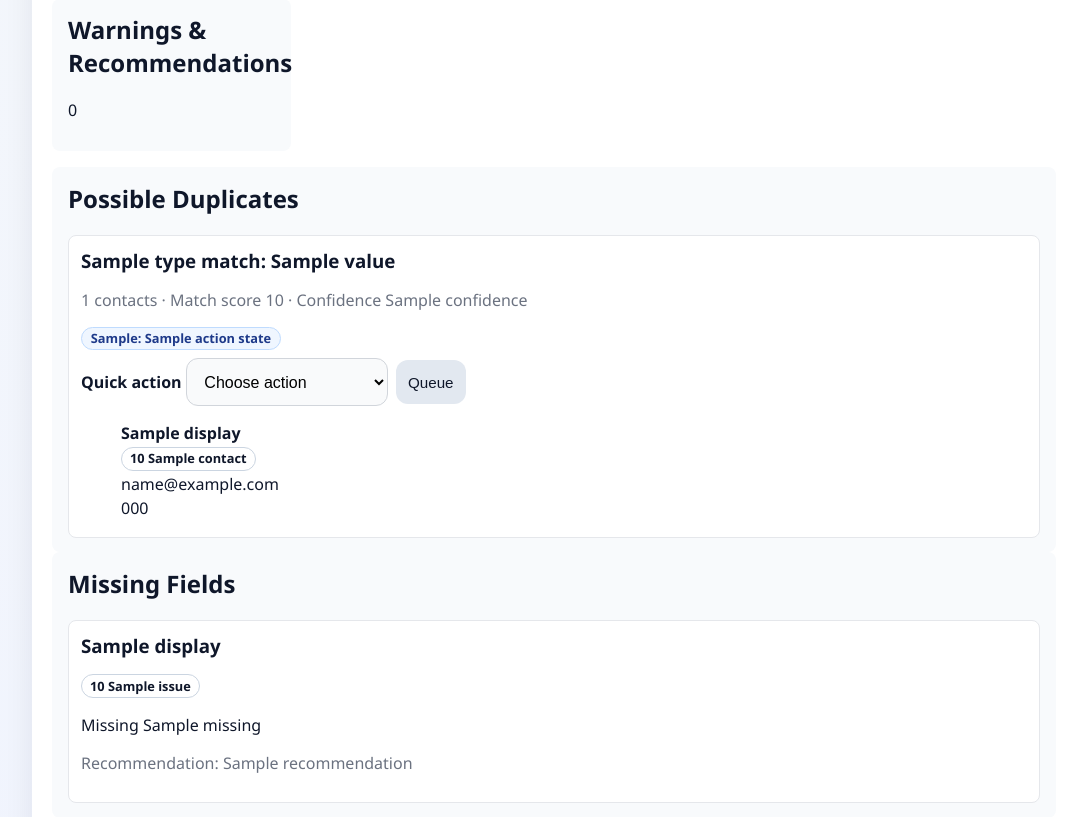
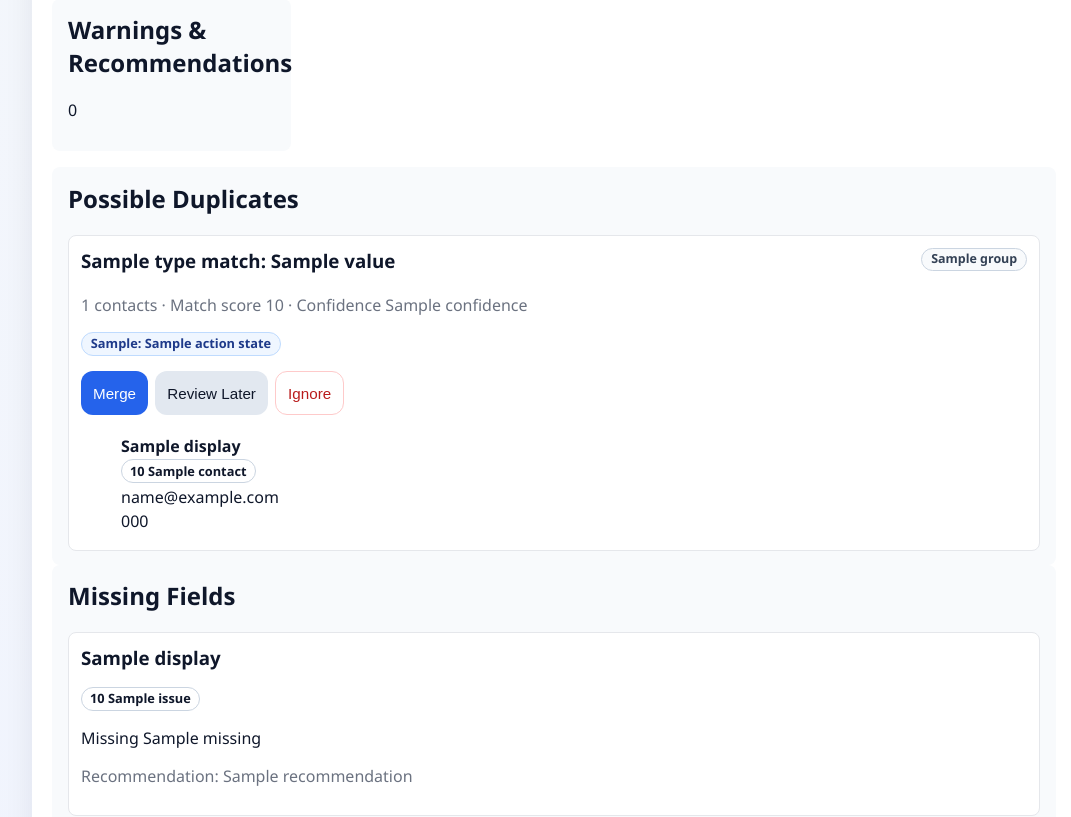
Before and after one commit to 7ooL/radicale-manager, a Python web app: template app/templates/contact_quality.html in a window 1280 px wide. Shown: the part 498-1315 px from the top of the page, without its empty margins (204-1275 px from the left). Run offline with Jinja, Linux system fonts and the light colour scheme; the template is opened without the code that fills it: most values are stand-ins (such as "Sample title", 1, 10 or a date in 2020).

Commit message:
Sprint: direct merge flow, persistent ignore filtering, and quality nav/tab updates

```diff
--- a/app/static/style.css
+++ b/app/static/style.css
@@ -1207,6 +1207,47 @@ textarea {
   background: white;
 }
 
+.quality-item-head {
+  display: flex;
+  justify-content: space-between;
+  gap: 0.6rem;
+  align-items: flex-start;
+}
+
+.queue-surface-badge {
+  display: inline-flex;
+  align-items: center;
+  width: fit-content;
+  padding: 0.2rem 0.55rem;
+  border-radius: 999px;
+  border: 1px solid #cbd5e1;
+  background: #f8fafc;
+  color: #334155;
+  font-size: 0.78rem;
+  font-weight: 800;
+  line-height: 1.2;
+}
+
+.quality-item.stage-new {
+  border-color: #dbe3ee;
+}
+
+.quality-item.stage-queued {
+  border-color: #93c5fd;
+  background: #f8fbff;
+}
+
+.quality-item.stage-in_review {
+  border-color: #fcd34d;
+  background: #fffbeb;
+}
+
+.quality-item.stage-resolved,
+.quality-item.stage-dismissed {
+  border-color: #86efac;
+  background: #f0fdf4;
+}
+
 .quality-item h3 {
   margin: 0 0 0.35rem;
 }
@@ -1227,6 +1268,23 @@ textarea {
 
 .quality-item .inline-action-form label {
   margin-bottom: 0;
+}
+
+.duplicate-action-row {
+  display: flex;
+  gap: 0.45rem;
+  flex-wrap: wrap;
+  margin: 0.45rem 0 0.2rem;
+}
+
+.ghost-danger {
+  border: 1px solid #fecaca;
+  background: #fff;
+  color: #b91c1c;
+}
+
+.ghost-danger:hover {
+  background: #fef2f2;
 }
 
 .queue-stage-row {
--- a/app/templates/contact_quality.html
+++ b/app/templates/contact_quality.html
@@ -40,8 +40,11 @@
       {% if report.duplicates %}
         <div class="quality-list">
           {% for group in report.duplicates %}
-            <article class="quality-item">
+            <article class="quality-item stage-{{ group.surface_stage_key }}">
+              <div class="quality-item-head">
                 <h3>{{ group.type }} match: {{ group.value }}</h3>
+                <span class="queue-surface-badge">{{ group.surface_stage_label }}</span>
+              </div>
               <p class="muted">{{ group.count }} contacts · Match score {{ group.match_score }} · Confidence {{ group.confidence }}</p>
               {% if group.queue_state_by_action %}
                 <div class="queue-stage-row">
@@ -53,7 +56,8 @@
                   {% endfor %}
                 </div>
               {% endif %}
-              <form method="post" action="{{ url_for('quality_duplicate_action') }}" class="inline-action-form">
+              <div class="duplicate-action-row">
+                <form method="post" action="{{ url_for('quality_duplicate_merge') }}" class="inline-action-form">
                   <input type="hidden" name="next" value="{{ quality_return_to }}" />
                   <input type="hidden" name="scope" value="book" />
                   <input type="hidden" name="profile_id" value="{{ profile_id }}" />
@@ -63,18 +67,32 @@
                   <input type="hidden" name="match_score" value="{{ group.match_score }}" />
                   <input type="hidden" name="confidence" value="{{ group.confidence }}" />
                   <input type="hidden" name="duplicate_contacts" value="{{ group.contacts|tojson }}" />
-                <label>
-                  Quick action
-                  <select name="action" required>
-                    <option value="">Choose action</option>
-                    {% for action_key, action_label in quality_actions.items() %}
-                      {% set action_state = group.queue_state_by_action.get(action_key) if group.queue_state_by_action else None %}
-                      <option value="{{ action_key }}">{{ action_label }}{% if action_state %} (Current: {{ action_state.label }}){% endif %}</option>
-                    {% endfor %}
-                  </select>
-                </label>
-                <button class="button small secondary" type="submit">Queue</button>
+                  <button class="button small" type="submit">Merge</button>
                 </form>
+                <form method="post" action="{{ url_for('quality_duplicate_review_later') }}" class="inline-action-form">
+                  <input type="hidden" name="next" value="{{ quality_return_to }}" />
+                  <input type="hidden" name="scope" value="book" />
+                  <input type="hidden" name="profile_id" value="{{ profile_id }}" />
+                  <input type="hidden" name="collection_path" value="{{ book.path }}" />
+                  <input type="hidden" name="duplicate_type" value="{{ group.type }}" />
+                  <input type="hidden" name="duplicate_value" value="{{ group.value }}" />
+                  <input type="hidden" name="match_score" value="{{ group.match_score }}" />
+                  <input type="hidden" name="confidence" value="{{ group.confidence }}" />
+                  <input type="hidden" name="duplicate_contacts" value="{{ group.contacts|tojson }}" />
+                  <button class="button small secondary" type="submit">Review Later</button>
+                </form>
+                <form method="post" action="{{ url_for('quality_duplicate_ignore') }}" class="inline-action-form">
+                  <input type="hidden" name="next" value="{{ quality_return_to }}" />
+                  <input type="hidden" name="scope" value="book" />
+                  <input type="hidden" name="profile_id" value="{{ profile_id }}" />
+                  <input type="hidden" name="collection_path" value="{{ book.path }}" />
+                  <input type="hidden" name="duplicate_type" value="{{ group.type }}" />
+                  <input type="hidden" name="duplicate_value" value="{{ group.value }}" />
+                  <input type="hidden" name="match_score" value="{{ group.match_score }}" />
+                  <input type="hidden" name="confidence" value="{{ group.confidence }}" />
+                  <button class="button small ghost-danger" type="submit">Ignore</button>
+                </form>
+              </div>
               <ul>
                 {% for contact in group.contacts %}
                   <li>
```
Also changed, not shown: app/main.py (+155 -27 lines), app/templates/global_contact_quality.html (+27 -13 lines), tests/test_main_routes.py (+58 -1 lines). Lines whose indentation alone changed are shown as unchanged.
